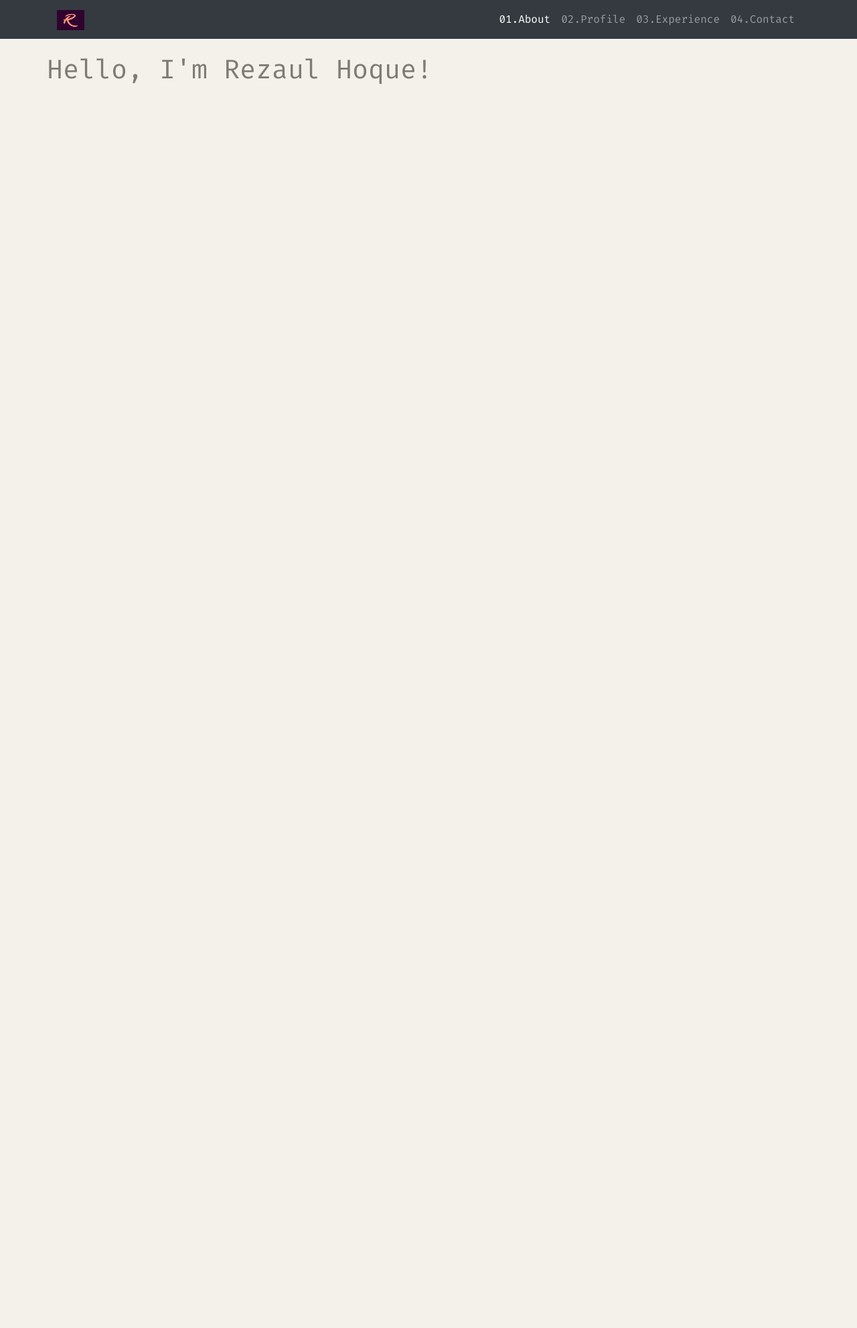
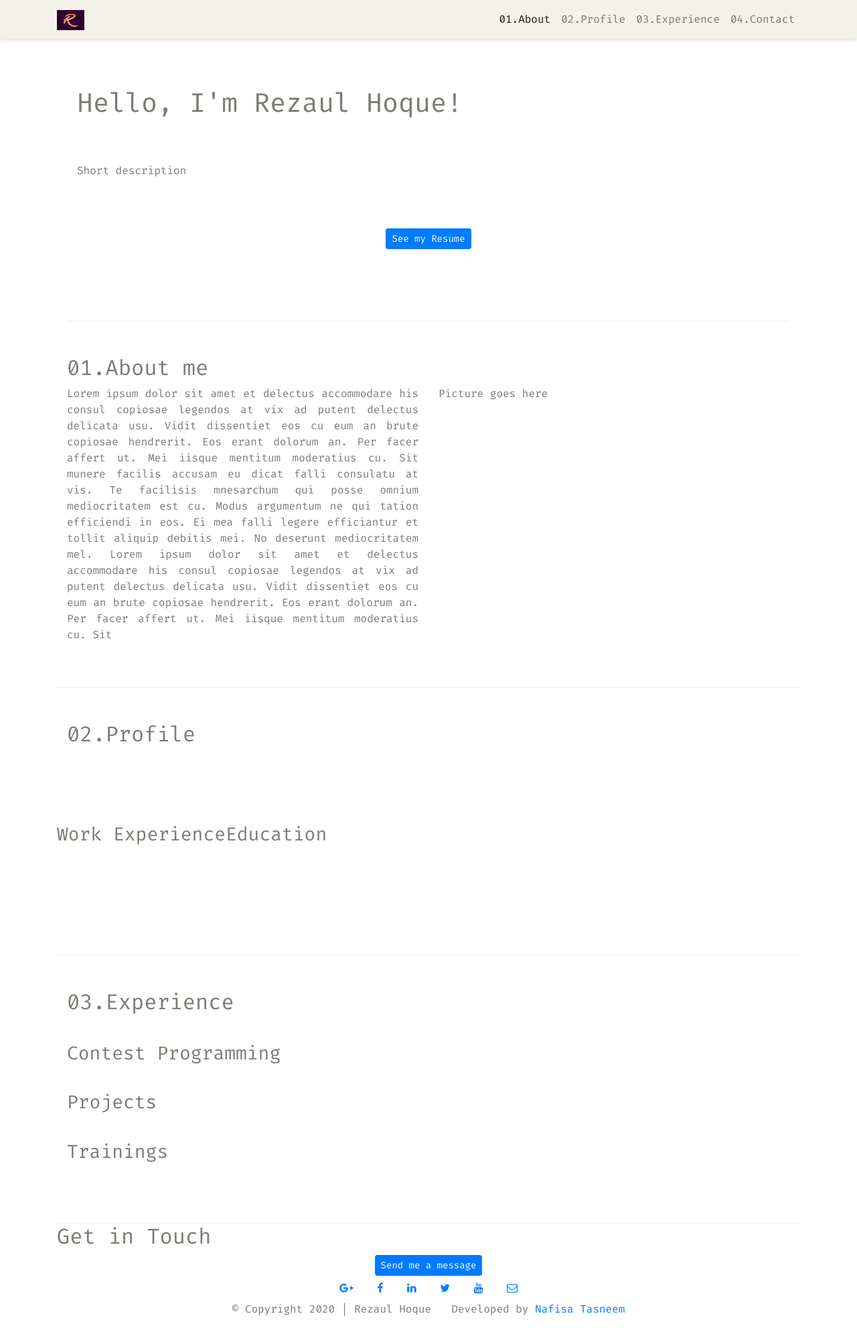
Before and after one commit to rezaulhsagar/rezaul, a website: page index.html in a window 1280 px wide. Shown: the whole page at 67% size. Before the commit the page ends 800 px from the top, so only its background shows below. Drawn offline with nearby package versions, Linux system fonts and the light colour scheme.

Commit message:
primary structure

```diff
--- a/css_folder/styles.css
+++ b/css_folder/styles.css
@@ -1,15 +1,32 @@
-.navbar-dark {
+.navbar-light {
     background-color: #f4f1ea;
+    box-shadow: 0 0 8px 0 rgba(0, 0, 0, 0.2);
 
 }
-.bg-dark{
-    color:#7c7c74;
+.text-dark{
+    color:white;
 }
+
 
 body{
     padding:80px 0px 0px 0px;
     z-index:0;
     font-family: 'Fira Code', monospace;
+    /* background-color: #f4f1ea; */
+    color: #7c7c74;
+    text-align: justify;
+    /* margin:auto; */
+}
+.alt-color{
     background-color: #f4f1ea;
-    color: #7c7c74;
 }
+.center{
+    margin:auto;
+}
+
+.row-content{
+    margin: 0px auto;
+    padding: 50px 0px 50px 0px;
+    border-bottom: 1px ridge;
+    min-height: 400px;
+}
--- a/index.html
+++ b/index.html
@@ -4,15 +4,19 @@
     <!-- Required meta tags -->
     <meta charset="utf-8">
     <meta name="viewport" content="width=device-width, initial-scale=1, shrink-to-fit=no">
+    <meta http-equiv="x-ua-compatible" content="ie=edge">
 
     <!-- Bootstrap CSS -->
     <link rel="stylesheet" href="https://maxcdn.bootstrapcdn.com/bootstrap/4.0.0/css/bootstrap.min.css" integrity="sha384-Gn5384xqQ1aoWXA+058RXPxPg6fy4IWvTNh0E263XmFcJlSAwiGgFAW/dAiS6JXm" crossorigin="anonymous">
-
+    <!-- External css -->
     <link rel="stylesheet" href="css_folder/styles.css">
     <!-- adding fira code css file -->
     <link href="https://fonts.googleapis.com/css2?family=Fira+Code&display=swap" rel="stylesheet">
+    <!-- Font awesome file -->
+    <link rel="stylesheet" href="https://cdnjs.cloudflare.com/ajax/libs/font-awesome/4.7.0/css/font-awesome.min.css">
     <title>Rezaul Hoque</title>
   </head>
+
   <body>
       <header>
 
@@ -21,29 +25,125 @@
       <div class="container">
 
         <!-- Adding navigation bar -->
-            <nav class="navbar navbar-dark bg-dark navbar-expand-sm fixed-top">
+            <nav class="navbar navbar-light text-dark navbar-expand-sm fixed-top">
                 <div class="container">
+                    <a class="navbar-brand mr-auto" href="#"><img src="logo.png" height="30" width="41"></a>
                     <button class="navbar-toggler" type="button" data-toggle="collapse" data-target="#Navbar">
                         <span class="navbar-toggler-icon"></span>
                     </button>
-                    <a class="navbar-brand ml-auto" href="#"><img src="logo.png" height="30" width="41"></a>
-                        <div class="collapse navbar-collapse" id="Navbar">
-                            <ul class="navbar-nav ml-auto">
-                                <li class="nav-item active"><a class="nav-link" href="#">01.About</a></li>
-                                <li class="nav-item"><a class="nav-link" href="#">02.Profile</a></li>
-                                <li class="nav-item"><a class="nav-link" href="#">03.Experience</a></li>
-                                <li class="nav-item"><a class="nav-link" href="#">04.Contact</a></li>
-                            </ul>
-                        </div>
+                    <div class="collapse navbar-collapse" id="Navbar">
+                        <ul class="navbar-nav ml-auto">
+                            <li class="nav-item  ml-auto active"><a class="nav-link" href="#about_me">01.About</a></li>
+                            <li class="nav-item  ml-auto"><a class="nav-link" href="#profile">02.Profile</a></li>
+                            <li class="nav-item  ml-auto"><a class="nav-link" href="#experience">03.Experience</a></li>
+                            <li class="nav-item  ml-auto"><a class="nav-link" href="#contact">04.Contact</a></li>
+                        </ul>
+                    </div>
+                </div>
+            </nav>
+            <!-- front cover portion ------------------- -->
+            <div class="container">
+                <div class="row row-content">
+                    <div class="col-12">
+                        <h1>Hello, I'm Rezaul Hoque!</h1>
+                    </div>
+                    <div class="col-12">
+                        <p>
+                            Short description
+                        </p>
+                    </div>
+
+                    <div class="align-items-center col-12 text-center">
+                        <button class="btn btn-primary btn-sm" href='#'>See my Resume</button>
+                    </div>
+                </div>
+            </div>
+
+            <!-- About me portion ------------- -->
+            <div class="row row-content" id="about_me">
+                <div class="col-12">
+                    <h2>01.About me</h2>
+                </div>
+                <div class="col-12 col-md-6">
+                    <p>
+                        Lorem ipsum dolor sit amet et delectus accommodare his consul copiosae legendos at vix ad putent delectus delicata usu. Vidit dissentiet eos cu eum an brute copiosae hendrerit. Eos erant dolorum an. Per facer affert ut. Mei iisque mentitum moderatius cu. Sit munere facilis accusam eu dicat falli consulatu at vis. Te facilisis mnesarchum qui posse omnium mediocritatem est cu. Modus argumentum ne qui tation efficiendi in eos. Ei mea falli legere efficiantur et tollit aliquip debitis mei. No deserunt mediocritatem mel. Lorem ipsum dolor sit amet et delectus accommodare his consul copiosae legendos at vix ad putent delectus delicata usu. Vidit dissentiet eos cu eum an brute copiosae hendrerit. Eos erant dolorum an. Per facer affert ut. Mei iisque mentitum moderatius cu. Sit
+                    </p>
+                </div>
+                <div class="col-12 col-md-6">
+                    Picture goes here
+                </div>
+            </div>
+
+            <!-- Profile portion ---------------------------------- -->
+            <div class="row row-content" id="profile">
+                <div class="col-12">
+                    <h2>02.Profile</h2>
+                </div>
+                <div>
+                    <h3>Work Experience</h3>
+                </div>
+
+                <div>
+                    <h3>
+                        Education
+                    </h3>
+                </div>
+            </div>
+
+            <!-- Experience portion ---------------------------------- -->
+            <div class="row row-content" id="experience">
+                <div class="col-12">
+                    <h2>03.Experience</h2>
+                </div>
+                <div class="col-12">
+                    <h3>Contest Programming</h3>
+                </div>
+
+                <div class="col-12">
+                    <h3>
+                        Projects
+                    </h3>
+                </div>
+                <div class="col-12">
+                    <h3>Trainings</h3>
+                </div>
+            </div>
+
+            <!-- Contact portion ---------------------------------- -->
+            <div class="row" id="contact">
+                <div class="col-12">
+                    <h2>Get in Touch</h2>
+                </div>
+                <div class="col-12 text-center">
+                    <button class="btn btn-primary btn-sm" href='#'>Send me a message</button> <!-- Link of google form -->
+                </div>
+                <div class="col-12 align-self-center">
+                    <div class="text-center">
+                        <a class="btn btn-social-icon btn-google" href="http://google.com/+"><i class="fa fa-google-plus"></i></a>
+                        <a class="btn btn-social-icon btn-facebook" href="http://www.facebook.com/profile.php?id="><i class="fa fa-facebook"></i></a>
+                        <a class="btn btn-social-icon btn-linkedin" href="http://www.linkedin.com/in/"><i class="fa fa-linkedin"></i></a>
+                        <a class="btn btn-social-icon btn-twitter" href="http://twitter.com/"><i class="fa fa-twitter"></i></a>
+                        <a class="btn btn-social-icon btn-google" href="http://youtube.com/"><i class="fa fa-youtube"></i></a>
+                        <a class="btn btn-social-icon" href="mailto:"><i class="fa fa-envelope-o"></i></a>
+                    </div>
 
                 </div>
-            </nav>
 
-            <div class="row">
-                <h1>Hello, I'm Rezaul Hoque!</h1>
             </div>
 
+            <footer>
+                <div class="container">
+                    <div class="row justify-content-center">
+                        <div class="col-auto">
+                            <p>© Copyright 2020 | Rezaul Hoque</p>
+                        </div>
+                        <div class="col-auto">
+                            <p>Developed by <a href="https://nafisatasneem.wordpress.com/">Nafisa Tasneem</a></p>
+                        </div>
+                   </div>
+                </div>
 
+            </footer>
 
       </div>
 
```
